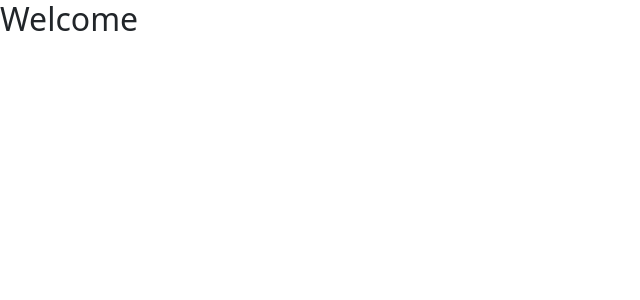
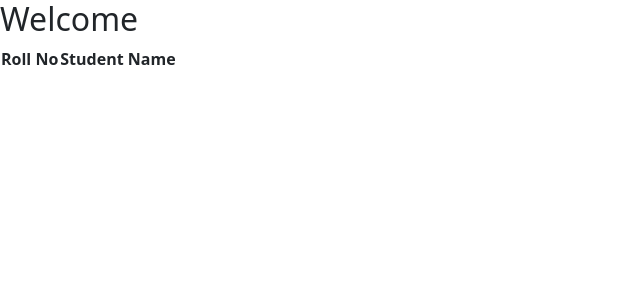
Before and after one commit to CIITInstitute/myapp, a React (Create React App) app: page / in a window 1280 px wide. Shown: the top 300 px of the page, without its empty margins (0-640 px from the left). Built offline with nearby package versions, Linux system fonts and the light colour scheme.

Commit message:
Update SampleComponent.js

```diff
--- a/src/SampleComponent.js
+++ b/src/SampleComponent.js
@@ -4,6 +4,14 @@ export const Sample =()=>{
   return(
 <div>
     <h2>Welcome</h2>
+    <table>
+      <thead>
+        <tr>
+          <th>Roll No</th>
+          <th>Student Name</th>
+        </tr>
+      </thead>
+    </table>
 </div>
   )
 
```
